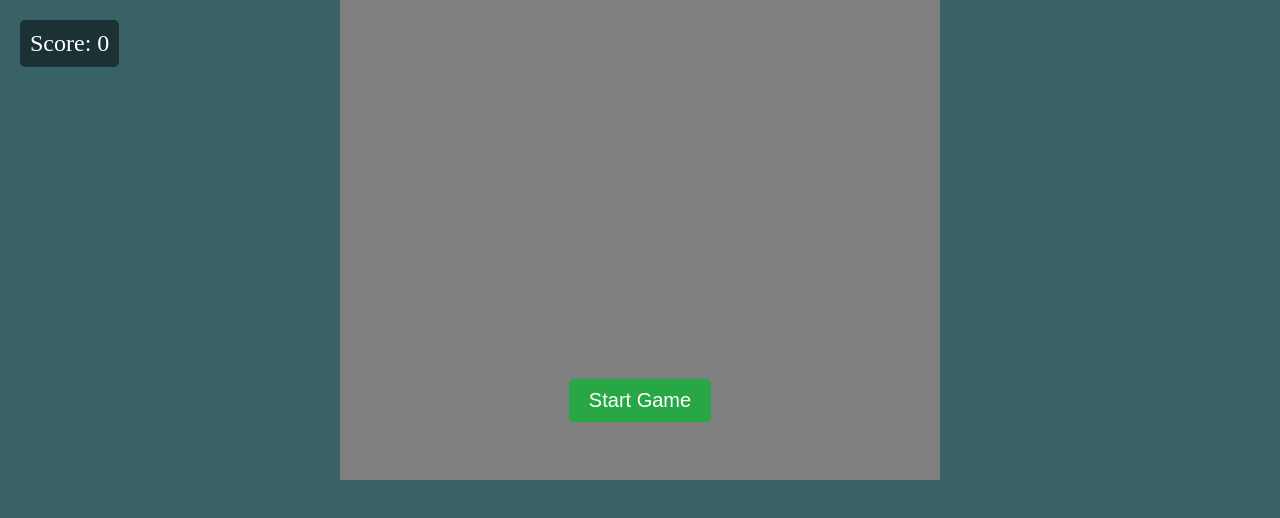
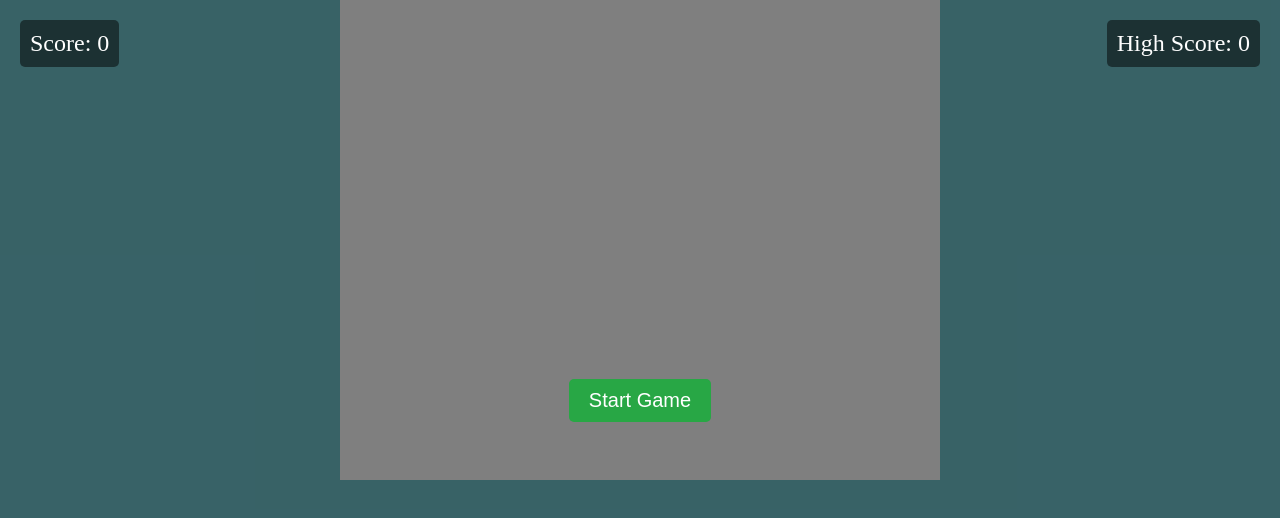
Before and after one commit to LordMozart/flappybird, a plain HTML site: page index.html in a window 1280 px wide. Drawn offline with Linux system fonts and the light colour scheme.

Commit message:
Update index.html

```diff
--- a/index.html
+++ b/index.html
@@ -45,6 +45,16 @@
             padding: 10px;
             border-radius: 5px;
         }
+        #highScore {
+            position: absolute;
+            top: 20px;
+            right: 20px;
+            font-size: 24px;
+            color: #fff;
+            background-color: rgba(0, 0, 0, 0.5);
+            padding: 10px;
+            border-radius: 5px;
+        }
     </style>
 </head>
 <body>
@@ -52,6 +62,7 @@
         <button id="startButton">Start Game</button>
     </div>
     <div id="score">Score: 0</div>
+    <div id="highScore">High Score: 0</div>
     <canvas id="gameCanvas" width="600" height="480"></canvas>
     <script>
         const canvas = document.getElementById('gameCanvas');
@@ -59,8 +70,9 @@
         const startScreen = document.getElementById('startScreen');
         const startButton = document.getElementById('startButton');
         const scoreDisplay = document.getElementById('score');
+        const highScoreDisplay = document.getElementById('highScore');
 
-        let bird, pipes, frame, gameRunning, score;
+        let bird, pipes, frame, gameRunning, score, highScore;
 
         // Customize these values for different game dynamics
         const gravity = 0.04;        // Gravity affecting the bird
@@ -137,6 +149,10 @@
                 if (bird.x < pipe.x + pipeWidth &&
                     bird.x + bird.hitboxWidth > pipe.x &&
                     (bird.y < pipe.top || bird.y + bird.hitboxHeight > canvas.height - pipe.bottom)) {
+                    if (score > highScore) {
+                        highScore = score;
+                        updateHighScore();
+                    }
                     alert('Game Over! Click OK to restart.');
                     resetGame();
                     startScreen.style.display = 'flex';
@@ -146,6 +162,10 @@
 
         function updateScore() {
             scoreDisplay.textContent = `Score: ${score}`;
+        }
+
+        function updateHighScore() {
+            highScoreDisplay.textContent = `High Score: ${highScore}`;
         }
 
         function gameLoop() {
@@ -192,6 +212,10 @@
             startGame();
         });
 
+        // Initialize high score
+        highScore = 0;
+        updateHighScore();
+
         resetGame(); // Initial game setup
     </script>
 </body>
```
